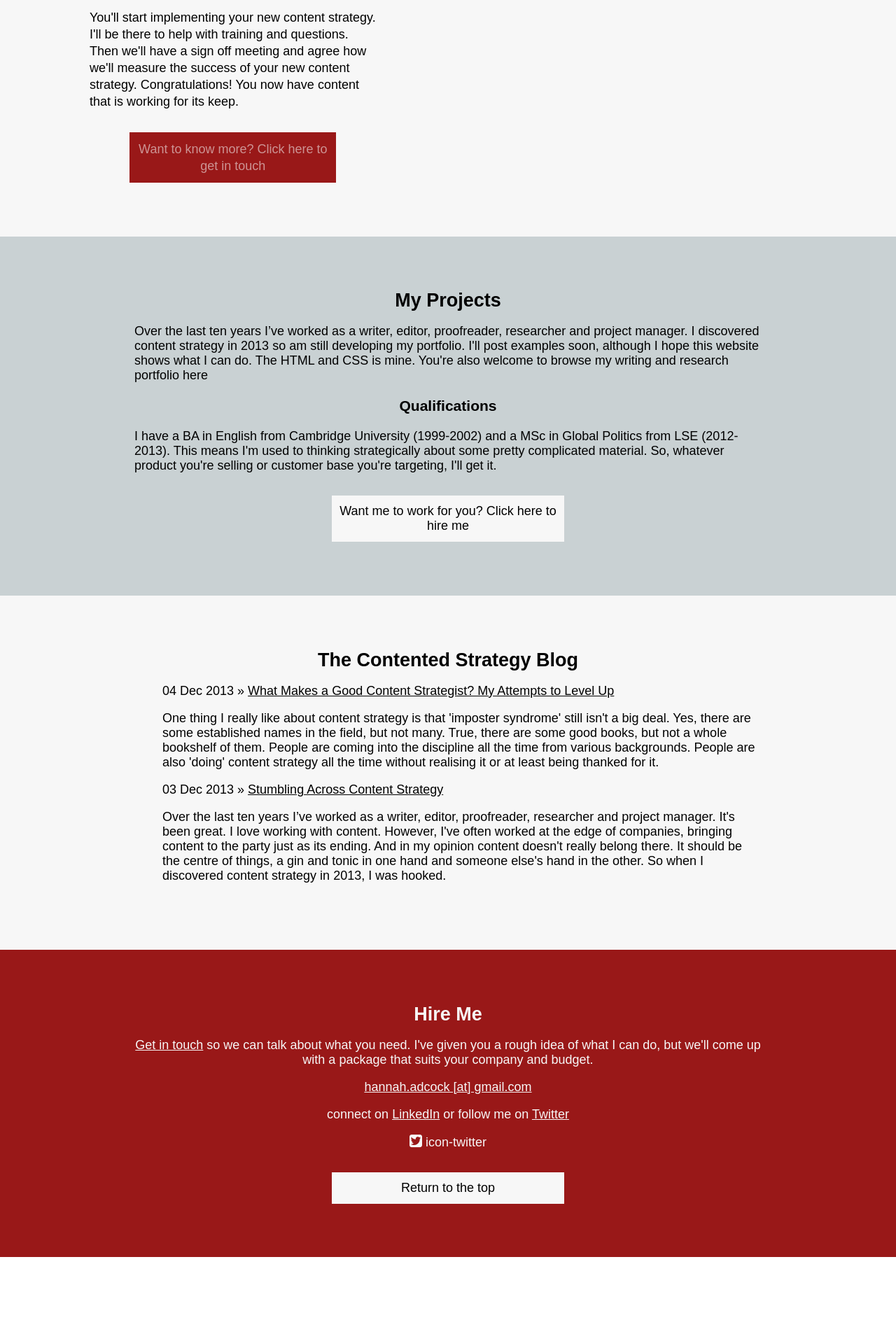
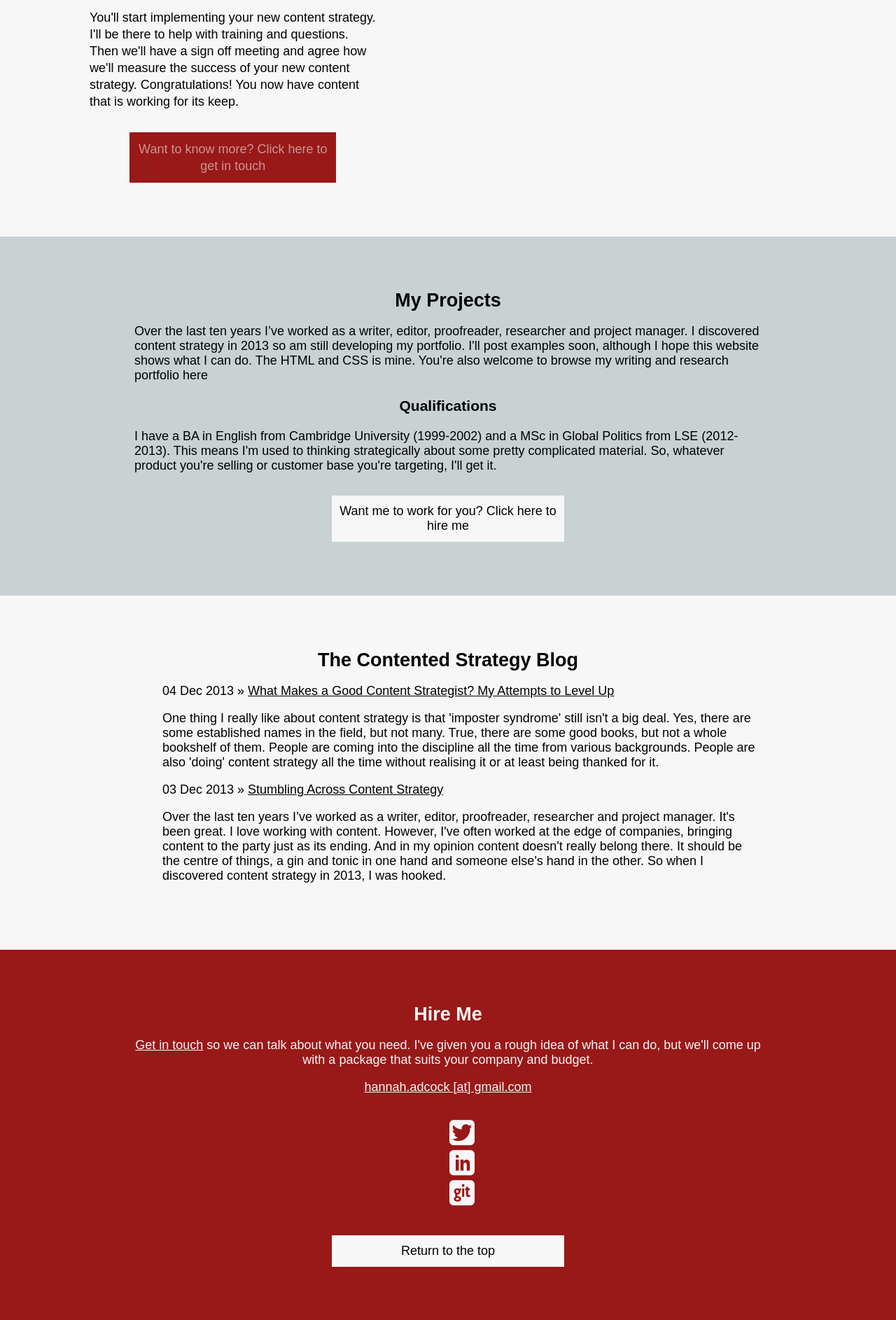
Before and after one commit to smokingpun/smokingpun.github.io, a Jekyll site: the page built from index.html, in a window 1280 px wide. Shown: the part 2021-3907 px from the top of the page at 70% size. Built offline with Jekyll 4.4.1, drawn with Linux system fonts in a browser that asks for light colours; nearby versions of some CDN libraries; some web fonts are replaced; Markdown is read by kramdown in place of the engine named in the settings; before the commit the page ends 3817 px from its top, so only the background shows below that.

Commit message:
added list with links for Twitter, LinkedIn and Github

```diff
--- a/_layouts/homepage.html
+++ b/_layouts/homepage.html
@@ -107,11 +107,25 @@
     	<h2 id="hire_me_section">Hire Me</h2>
     	<p><a href="mailto:hannah.adcock@gmail.com">Get in touch</a> so we can talk about what you need. I've given you a rough idea of what I can do, but we'll come up with a package that suits your company and budget.</p>
       <p><a href="mailto:hannah.adcock@gmail.com">hannah.adcock [at] gmail.com</a></p>
-      <p>connect on <a href="http://www.linkedin.com/in/hannahadcock">LinkedIn</a> or follow me on <a href="https://twitter.com/smokingpun">Twitter</a></p>
       <div>
-        <div class="clearfix bshadow0 pbs">
-        <span class="icon-twitter"></span><span class="mls"> icon-twitter</span>
-        </div>
+        <ul class="social_buttons">
+        <li>
+          <a href="http://twitter.com/smokingpun" class="icon-twitter">
+            <span class="visuallyhidden">Twitter</span>
+          </a>
+        </li>
+        <li>
+          <a href="http://www.linkedin.com/in/hannahadcock" class="icon-linkedin">
+            <span class="visuallyhidden">LinkedIn</span>
+          </a>
+        </li>
+        <li>
+          <a href="http://github.com/smokingpun" class="icon-github2">
+            <span class="visuallyhidden">GitHub</span>
+          </a>
+        </li>
+        </ul>
+
       </div>
       <a class="button_return_to_top" href="#landing_page_section">Return to the top</a>
     	</article>
--- a/css/icons.css
+++ b/css/icons.css
@@ -35,3 +35,13 @@
 .icon-linkedin:before {
 	content: "\e602";
 }
+.visuallyhidden {
+    border: 0;
+    clip: rect(0 0 0 0);
+    height: 1px;
+    margin: -1px;
+    overflow: hidden;
+    padding: 0;
+    position: absolute;
+    width: 1px;
+}
--- a/css/style.css
+++ b/css/style.css
@@ -220,3 +220,20 @@ figure {
 	border-radius: 100%;
 
 }
+.visuallyhidden {
+    border: 0;
+    clip: rect(0 0 0 0);
+    height: 1px;
+    margin: -1px;
+    overflow: hidden;
+    padding: 0;
+    position: absolute;
+    width: 1px;
+}
+.social_buttons a:hover {
+	color: rgb(0,172,238);
+}
+.social_buttons {
+	font-size: 36px;
+	list-style: none;
+}
```
